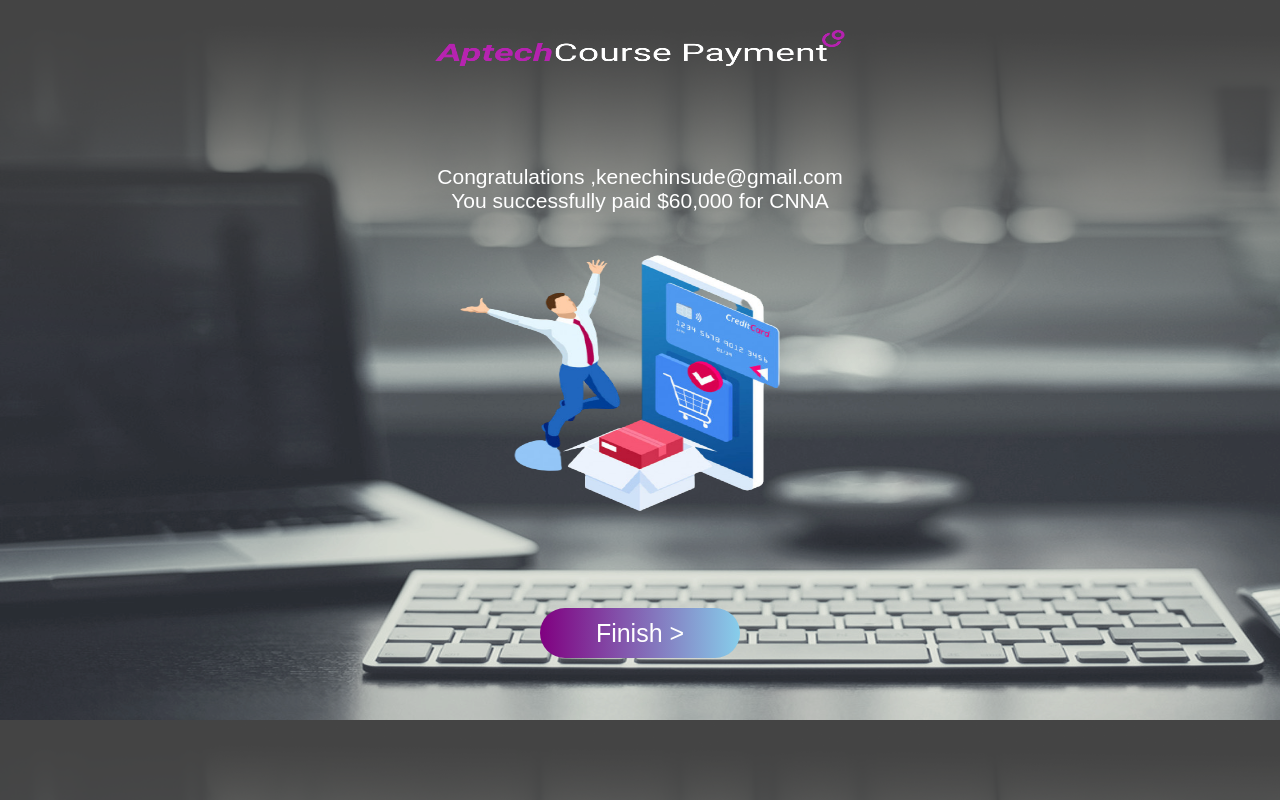
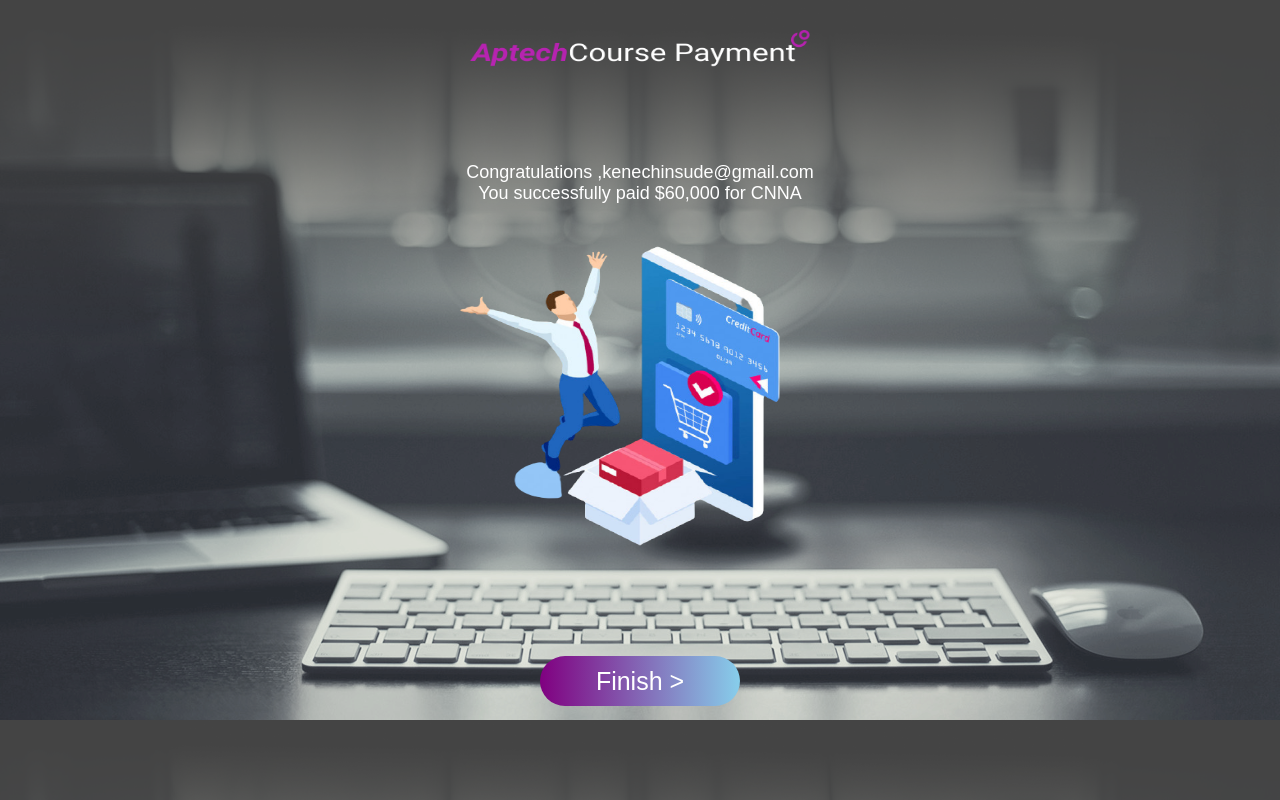
Before and after one commit to godson-pius/teamBeta, a PHP site: page /successpage.html in a window 1280 px wide. Run offline with PHP 8.4, Linux system fonts and the light colour scheme.

Commit message:
updated my work

```diff
--- a/css/login.css
+++ b/css/login.css
@@ -98,7 +98,7 @@ section .input button{
     border: none;
     color: white;
     background:linear-gradient(#6a02748f,#2786eb8f);
-    transform: translateY(20px);
+    transform: translateY(10px);
     transition: 0.5s all ease-out;
 
 }
--- a/css/successpagestyle.css
+++ b/css/successpagestyle.css
@@ -1,6 +1,6 @@
 body{
     background-image:url(../images/Website-Design-Background.webp) ;
-    background-size: 1537px 720px;
+    background-size: cover;
     padding: 0px;
     margin: 0px;
 }
@@ -12,20 +12,20 @@ body{
     text-align: center;
 }
 .img1{
-   width:410px ;
+   width:340px ;
     height: 80px;
     margin-top: 30px;
 }
 .img2{
     width:410px ;
-    height: 300px;
+    height: 350px;
 }
 .container p{
     color: #ffffff;
     font-family: Arial;
     text-decoration: bold;
     padding-top: 30px;
-    font-size: 21px;
+    font-size: 18px;
 }
 button{
     margin-top: 70px;
@@ -35,8 +35,13 @@ button{
     background-image: linear-gradient( to left,skyblue,purple);
     border: 0px;
     outline: 0px;
+    transform: translateY(10px);
+    transition: all 0.5s ease-out;
 }
- a {
+button:hover{
+    transform: translateY(0px);
+}
+a {
     color: #ffffff;
     font-size: 25px;
     text-decoration: none;
```
